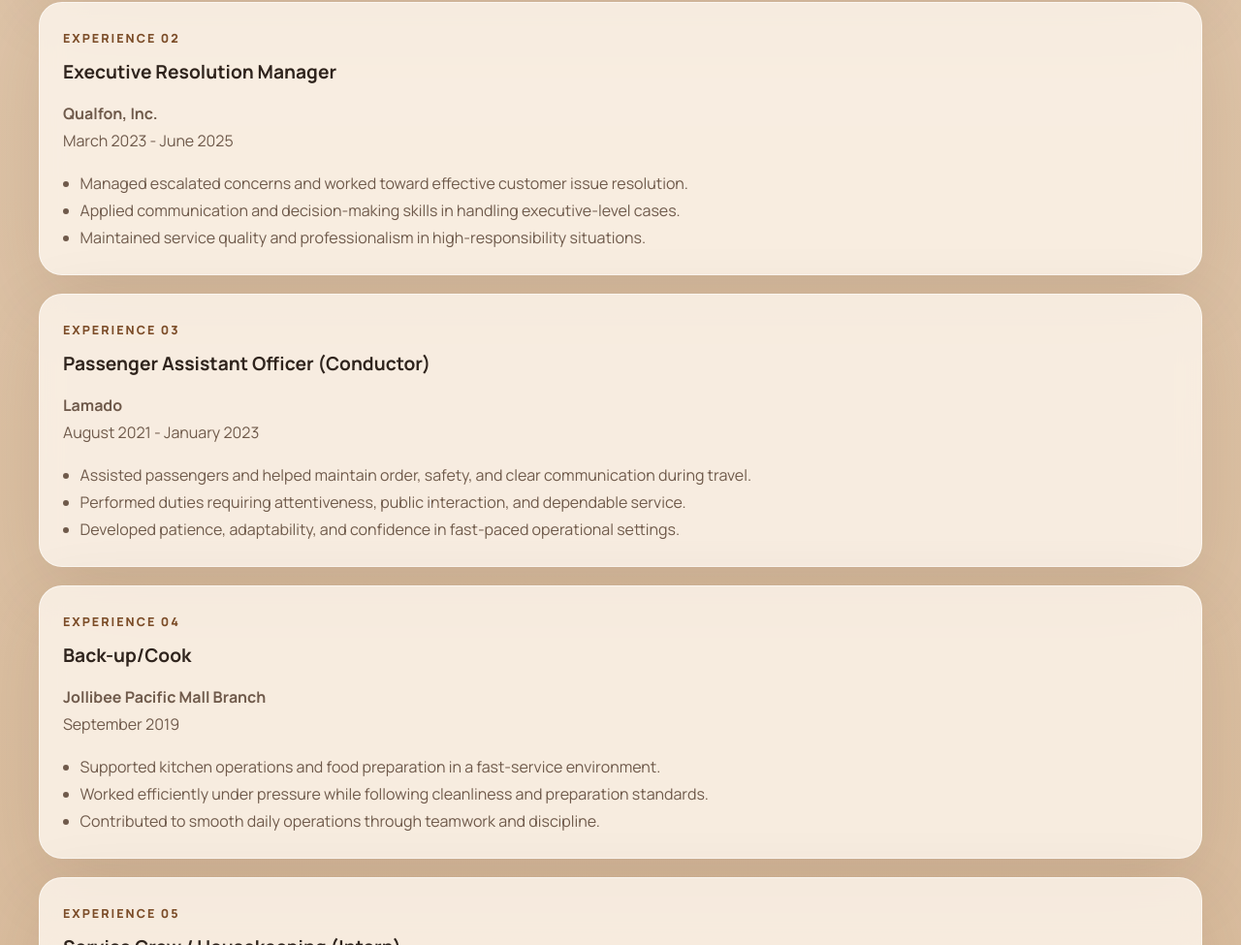
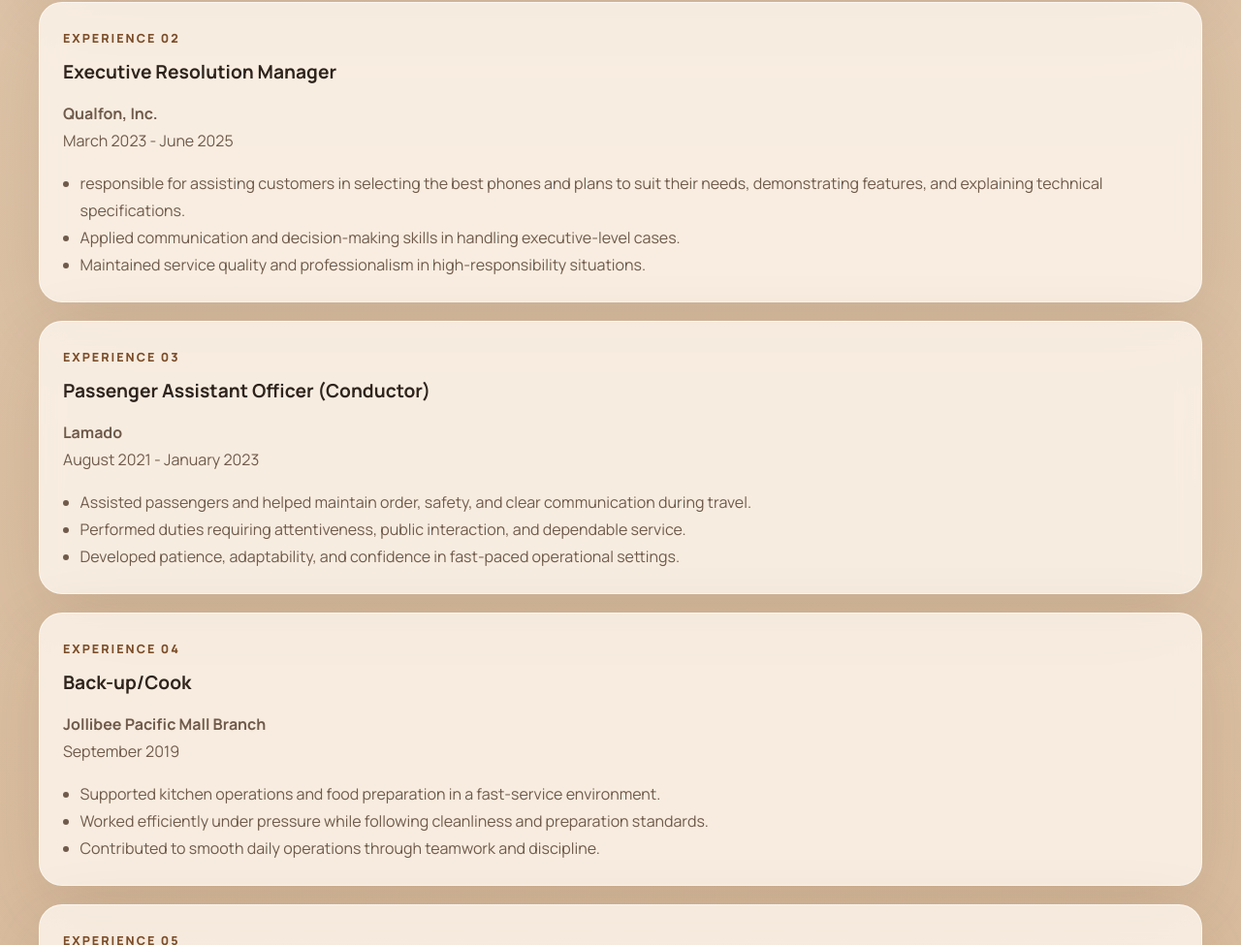
Before and after one commit to Marcpro1221/Francis-Portfolio, a website: page index.html in a window 1280 px wide. Shown: the part 5134-6109 px from the top of the page at 97% size. Drawn offline with nearby package versions, Linux system fonts and the light colour scheme.

Commit message:
update bulletin

```diff
--- a/index.html
+++ b/index.html
@@ -298,7 +298,7 @@
           <h3>Executive Resolution Manager</h3>
           <p><strong>Qualfon, Inc.</strong><br>March 2023 - June 2025</p>
           <ul class="detail-list">
-            <li>Managed escalated concerns and worked toward effective customer issue resolution.</li>
+            <li>responsible for assisting customers in selecting the best phones and plans to suit their needs, demonstrating features, and explaining technical specifications.</li>
             <li>Applied communication and decision-making skills in handling executive-level cases.</li>
             <li>Maintained service quality and professionalism in high-responsibility situations.</li>
           </ul>
```
